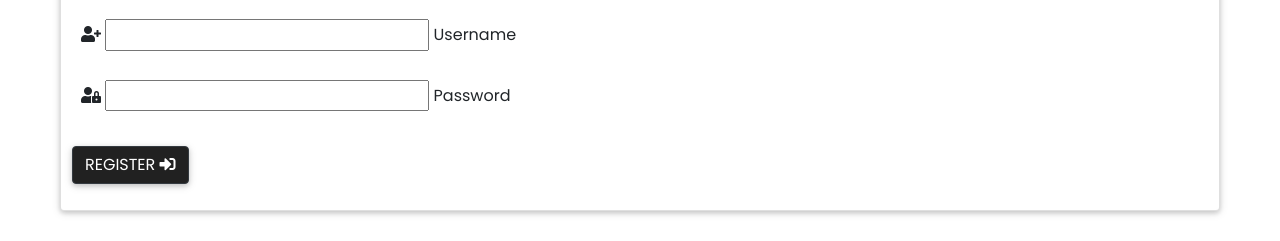
After one commit to danielboots/apollo, a Flask app: page /register in a window 1280 px wide. The commit adds this page. Shown: the part 1262-1503 px from the top of the page. Run offline with Flask 2, Linux system fonts and the light colour scheme; some libraries are stand-ins or nearby versions.

Commit message:
register page initially build with post method on form

```diff
--- a/app.py
+++ b/app.py
@@ -4,6 +4,7 @@ from flask import (
     redirect, request, session, url_for)
 from flask_pymongo import PyMongo
 from bson.objectid import ObjectId
+from werkzeug.security import generate_password_hash, check_password_hash
 if os.path.exists("env.py"):
     import env
 
@@ -24,6 +25,15 @@ def get_reviews():
     return render_template("reviews.html", reviews=reviews)
 
 
+@app.route("/register", methods=["GET", "POST"])
+def register():
+    return render_template("register.html")
+
+
+
+
+
+
 if __name__ == "__main__":
     app.run(host=os.environ.get("IP"),
             port=int(os.environ.get("PORT")),
--- a/static/css/style.css
+++ b/static/css/style.css
@@ -21,7 +21,7 @@ body {
 /* header - hero sections */
 
 .hero-apollo {
-  background-color: black;
+  background: url("../img/musicreview.jpg");
   background-repeat: no-repeat;
   background-position: center center;
   background-size: cover;
@@ -141,6 +141,11 @@ body {
 }
 
 
+.card-img-top {
+    width: 100%;
+
+    object-fit: cover;
+}
 
 
 
--- a/templates/base.html
+++ b/templates/base.html
@@ -45,7 +45,7 @@
                     <li class="nav-item"><a class="nav-link" href="#">Add Review</a></li>
                     <li class="nav-item"><a class="nav-link" href="#">Log Out</a></li>
                     <li class="nav-item"><a class="nav-link" href="#">Log In</a></li>
-                    <li class="nav-item"><a class="nav-link" href="#">Register</a></li>
+                    <li class="nav-item"><a class="nav-link" href="{{ url_for('register')}}">Register</a></li>
 				</ul>
 			</div>
 		</nav>
@@ -64,8 +64,8 @@
 
 <body>
     <div class="container-max">
-    <h1>Im part of the base template</h1>
-    {% block reviews %}
+
+    {% block content %}
 
     {% endblock %}
 </div>
--- /dev/null
+++ b/templates/register.html
@@ -0,0 +1,37 @@
+{% extends "base.html" %}
+{% block content %}
+
+<h3>register</h3>
+<div class="container-max">
+    <div class="container-fluid">
+        <div class="col">
+            <div class="card card-img-top">
+                <img src="#" class="card-img-top" alt="..." />
+
+                <form class="card-body" method="POST" action="{{ url_for('register')}}" >
+                    <!-- Username -->
+                    <div class="form-outline mb-4">
+                        <i class="fas fa-user-plus"></i>
+                        <input id="username" name="username" type="text" class="validate" />
+                        <label for="username">Username</label>
+                    </div>
+                    <!-- Password-->
+                    <div class="form-outline mb-4">
+                        <i class="fas fa-user-lock"></i>
+                        <input id="password" name="password" type="password" class="validate" />
+                        <label for="password">Password</label>
+                    </div>
+                    <div class="row">
+                        <!-- Register-->
+                        <button type="button" class="btn btn-dark pill-btn ">Register <i
+                                class="fas fa-sign-in-alt"></i></button>
+
+                    </div>
+
+                </form>
+            </div>
+        </div>
+    </div>
+</div>
+
+{% endblock %}
--- a/templates/reviews.html
+++ b/templates/reviews.html
@@ -1,5 +1,5 @@
 {% extends "base.html" %}
-{% block reviews %}
+{% block content %}
 
 <h2>im extending the base template.</h2>
 
```
